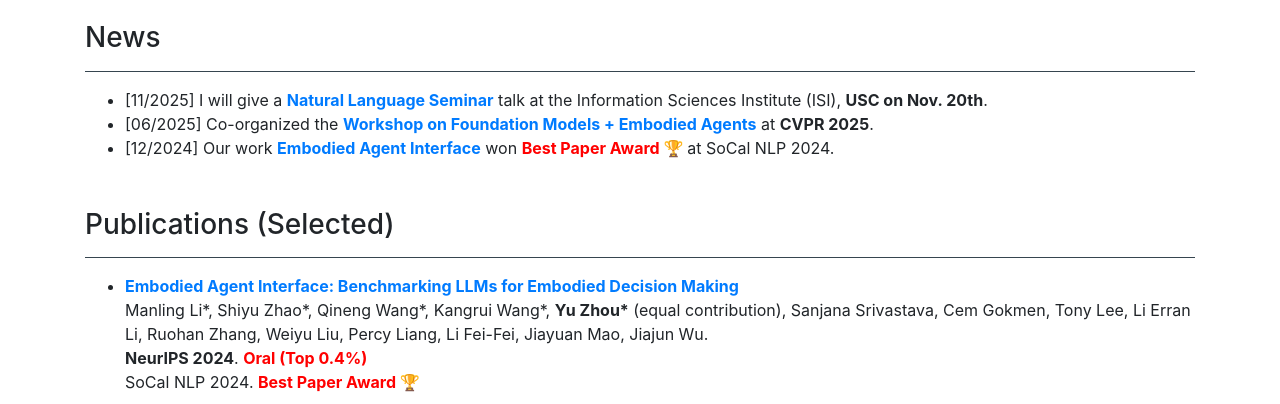
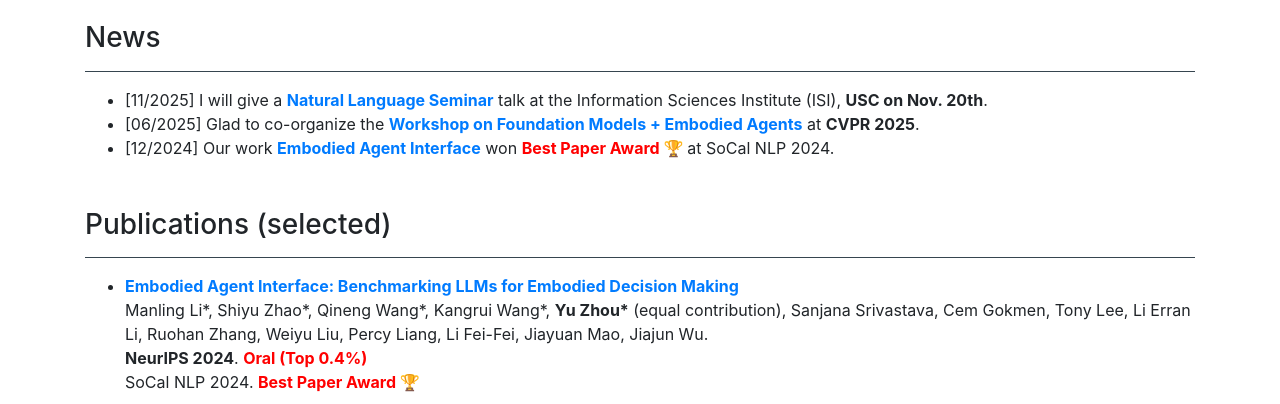
Before and after one commit to yu-bryan-zhou/yu-bryan-zhou.github.io, a website: page index.html in a window 1280 px wide. Shown: the part 396-800 px from the top of the page. Drawn offline with Linux system fonts and the light colour scheme; files whose address does not match are found by name.

Commit message:
minor update

```diff
--- a/index.html
+++ b/index.html
@@ -119,7 +119,7 @@
       <ul>
         <li>[11/2025] I will give a <span style="color:#4169E1"><strong>
           <a href="https://www.isi.edu/research-groups-nlg/nlg-seminars/">Natural Language Seminar</a></strong></span> talk at the Information Sciences Institute (ISI), <b>USC on Nov. 20th</b>.</li>
-        <li>[06/2025] Co-organized the <span style="color:#4169E1"><strong>
+        <li>[06/2025] Glad to co-organize the <span style="color:#4169E1"><strong>
           <a href="https://foundation-models-meet-embodied-agents.github.io/cvpr2025/">Workshop on Foundation Models + Embodied Agents</a></strong></span> at <b>CVPR 2025</b>.
         </li>
         <li>[12/2024] Our work <span style="color:#4169E1"><strong><a href="https://embodied-agent-interface.github.io/">Embodied Agent Interface</a></strong></span> won <span style="color:red"><strong> Best Paper Award 🏆 </strong></span> at SoCal NLP 2024.</li>
@@ -128,7 +128,7 @@
 
     <!-- Publications Section -->
     <div class="my-5 text-left">
-      <h3> Publications (Selected)</h3>
+      <h3> Publications (selected)</h3>
       <hr style="border-top: 1px solid #36454F;">
 
       <ul>
```
